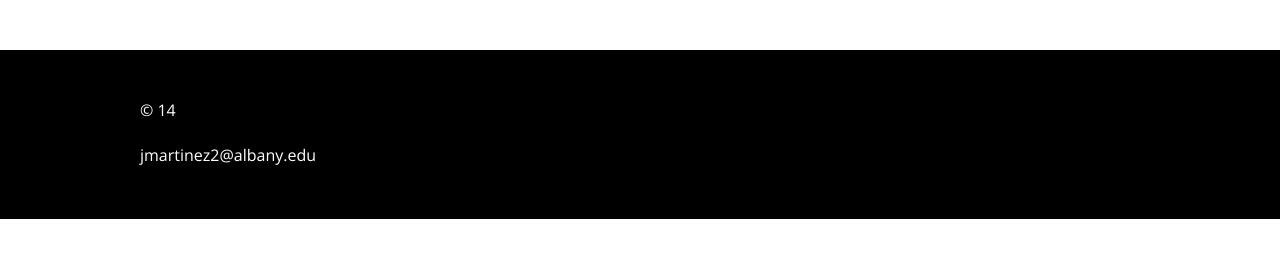
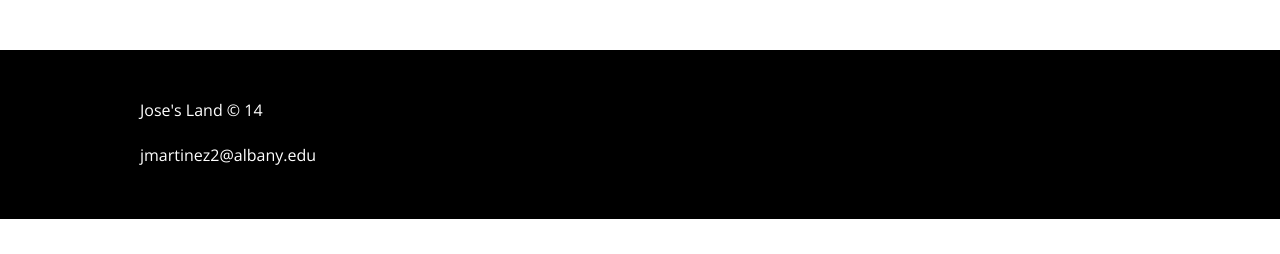
Before and after one commit to Jmartinez93a/jmartinez93a.github.io, a Jekyll site: the page built from index.html, in a window 1280 px wide. Shown: the part 643-897 px from the top of the page. Built offline with Jekyll 4.4.1, drawn with Linux system fonts in a browser that asks for light colours.

Commit message:
footer changed

```diff
--- a/_includes/footer.html
+++ b/_includes/footer.html
@@ -1,7 +1,7 @@
  <!-- footer -->
     <footer class="site-footer">
         <div class="container">
-            <p>{{ sote.title }} &copy; {{ site.time | date: '%y' }}</p>
+            <p>{{ site.title }} &copy; {{ site.time | date: '%y' }}</p>
             <p>{{ site.email }}</p>
         </div> <!-- / container -->
     </footer> <!-- / footer -->
```
